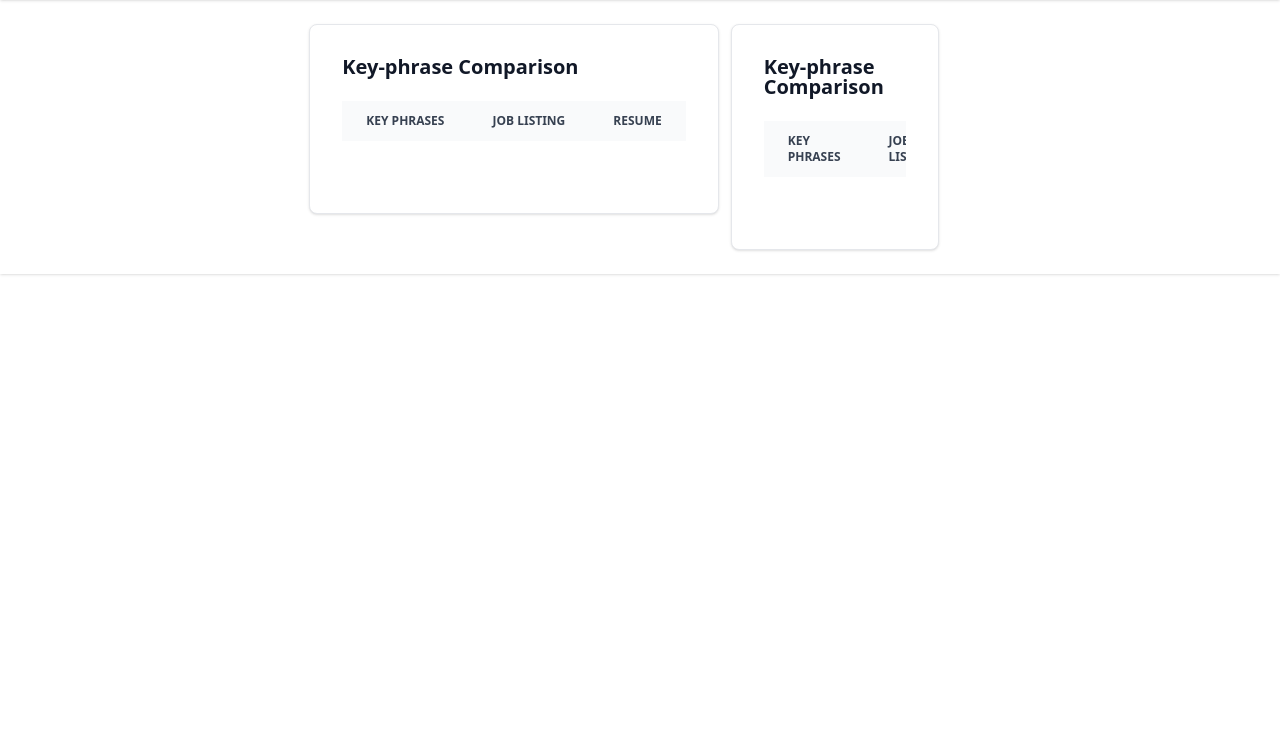
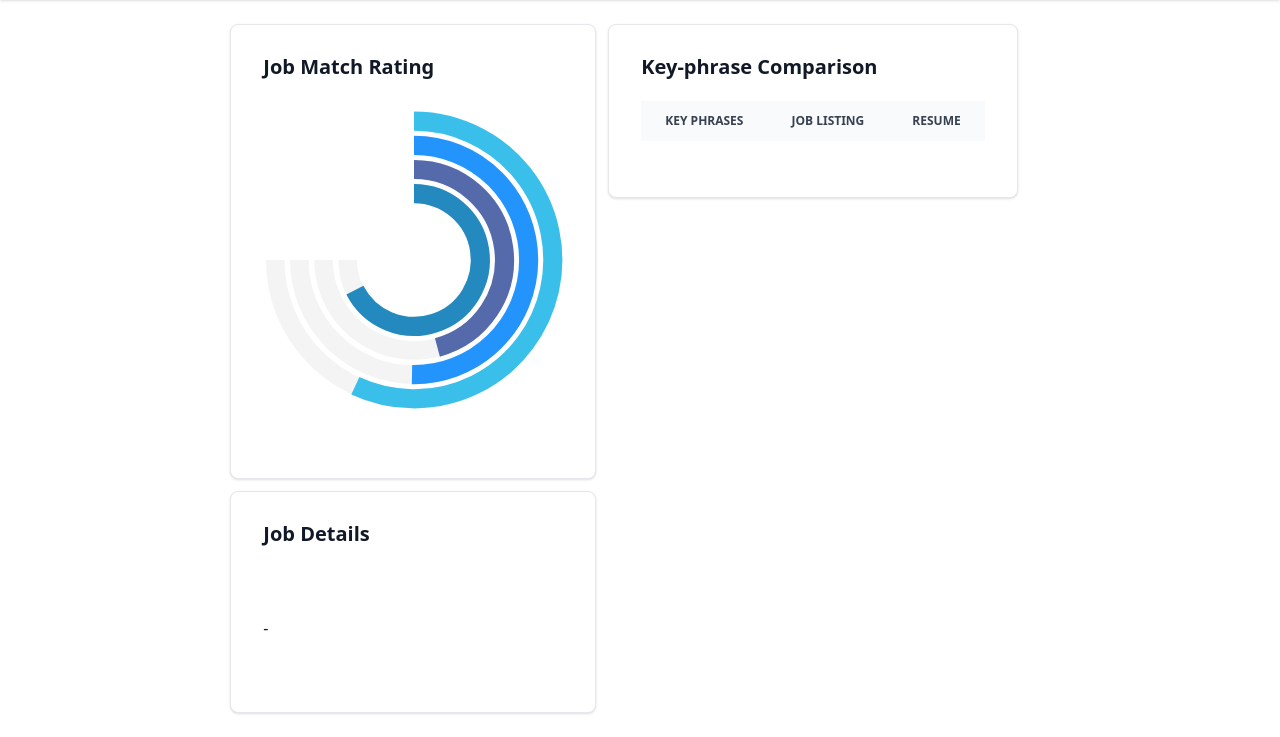
Before and after one commit to kdenny25/jobai, a Flask app: template templates/application_analysis.html in a window 1280 px wide. Shown: the part 140-877 px from the top of the page. Before the commit the page ends 415 px from the top, so only its background shows below. Run offline with Flask 3, Linux system fonts and the light colour scheme; the template is opened without the code that fills it, so the values that code supplies are empty; parts of the project's set-up code (start-up, migrations or seed data) failed here and were passed over; some libraries are stand-ins or nearby versions.

Commit message:
Updates to application analysis

```diff
--- a/app.py
+++ b/app.py
@@ -128,12 +128,22 @@ def app_analysis():
     salary_high = None if salary_high == '' else float(salary_high)
     job_description = request.form.get('job_description')
 
+    job_details = {
+        "date_applied": date_applied,
+        "job_title": job_title,
+        "company_name": company_name,
+        "company_website": company_website,
+        "salary_low": salary_low,
+        "salary_high": salary_high,
+        "job_description": job_description
+    }
+
     analyze = Analysis(resume, job_description)
 
     app_key_phrases = analyze.key_phrase_counts()
-    print(app_key_phrases)
+    #print(app_key_phrases)
 
-    return render_template('application_analysis.html', app_key_phrases=app_key_phrases)
+    return render_template('application_analysis.html', app_key_phrases=app_key_phrases, job_details=job_details)
 
 if __name__ == '__main__':
     app.run()
--- a/static/dist/css/output.css
+++ b/static/dist/css/output.css
@@ -1321,6 +1321,10 @@ input[type="range"]::-ms-fill-lower {
   width: 100%;
 }
 
+.w-96 {
+  width: 24rem;
+}
+
 .min-w-0 {
   min-width: 0px;
 }
@@ -1351,6 +1355,10 @@ input[type="range"]::-ms-fill-lower {
 
 .max-w-xs {
   max-width: 20rem;
+}
+
+.max-w-lg {
+  max-width: 32rem;
 }
 
 .flex-1 {
@@ -1428,6 +1436,10 @@ input[type="range"]::-ms-fill-lower {
 
 .grid-cols-7 {
   grid-template-columns: repeat(7, minmax(0, 1fr));
+}
+
+.grid-rows-2 {
+  grid-template-rows: repeat(2, minmax(0, 1fr));
 }
 
 .flex-row {
--- a/templates/application_analysis.html
+++ b/templates/application_analysis.html
@@ -13,48 +13,38 @@
 
     <div class="flex justify-center">
         <div class="flex flex-wrap gap-3 py-6 sm:pr-6 lg:pr-8">
-            <div class="block">
+            <div class="grid grid-flow-rows auto-rows-max gap-3 max-w-md">
                 <div class="p-4 bg-white border border-gray-200 rounded-lg shadow sm:p-8 dark:bg-gray-800 dark:border-gray-700">
-                    <h5 class="text-xl font-bold leading-none text-gray-900 dark:text-white">Key-phrase Comparison</h5>
-                    <div class="flex items-center justify-between mb-4">
+                    <h5 class="text-xl font-bold leading-none text-gray-900 dark:text-white">Job Match Rating</h5>
+                    <div class="flex items-center justify-center">
                         <div>
-                            <div class="px-4 py-6 sm:grid sm:grid-cols-5 sm:gap-4 sm:px-0">
-                                <div class="grid col-span-6 relative overflow-x-auto">
-                                    <table class="w-full text-sm text-left rtl:text-right text-gray-500 dark:text-gray-400">
-                                    <thead class="text-xs text-gray-700 uppercase bg-gray-50 dark:bg-gray-700 dark:text-gray-400">
-                                        <tr>
-                                          <th class="px-6 py-3">Key Phrases</th>
-                                          <th class="px-6 py-3">Job Listing</th>
-                                          <th class="px-6 py-3">Resume</th>
-                                        </tr>
-                                    </thead>
-                                    <tbody>
-                                    {% for keyphrase, value in app_key_phrases.items() %}
-                                        {% if value[0] <= value[1] %}
-                                            <tr class="bg-white border-b dark:bg-gray-800 dark:border-gray-700">
-                                              <td class="px-6 py-4 font-medium text-gray-900 whitespace-nowrap dark:text-white">{{ keyphrase }}</td>
-                                              <td class="px-6 py-4">{{ value[0] }}</td>
-                                              <td class="px-6 py-4">{{ value[1] }}</td>
-                                            </tr>
-                                        {% else %}
-                                            <tr class="bg-red-400 border-b dark:bg-red-950  dark:border-gray-700">
-                                              <td class="px-6 py-4 font-medium text-gray-900 whitespace-nowrap dark:text-white">{{ keyphrase }}</td>
-                                              <td class="px-6 py-4">{{ value[0] }}</td>
-                                              <td class="px-6 py-4">{{ value[1] }}</td>
-                                            </tr>
-                                        {% endif %}
-                                    {% endfor %}
-                                    </table>
-                                </div>
+                            <div id="match-rating"></div>
+                        </div>
+                    </div>
+                </div>
+                <div class="p-4 bg-white border border-gray-200 rounded-lg shadow sm:p-8 dark:bg-gray-800 dark:border-gray-700">
+                    <h5 class="text-xl font-bold leading-none text-gray-900 dark:text-white">Job Details</h5>
+                    <div class="flex items-center justify-between">
+                        <div>
+                            <div class="grid grid-rows-auto px-4 py-6 sm:gap-4 sm:px-0 text-gray-900 dark:text-white">
+                                <p>{{ job_details['job_title'] }}</p>
+                                <p>{{ job_details['company_name'] }}</p>
+                                {% if job_details['company_website'] != '' %}
+                                    <p>{{ job_details['company_website'] }}</p>
+                                {% endif %}
+                                {% if job_details['salary_high'] != '' %}
+                                    <p>{{ job_details['salary_low'] }} - {{ job_details['salary_high'] }}</p>
+                                {% endif %}
+                                <span>{{ job_details['job_description'] }}</span>
                             </div>
                         </div>
                     </div>
                 </div>
             </div>
-            <div class="block w-52">
+            <div class="block max-w-lg">
                 <div class="p-4 bg-white border border-gray-200 rounded-lg shadow sm:p-8 dark:bg-gray-800 dark:border-gray-700">
                     <h5 class="text-xl font-bold leading-none text-gray-900 dark:text-white">Key-phrase Comparison</h5>
-                    <div class="flex items-center justify-between mb-4">
+                    <div class="flex items-center justify-between">
                         <div>
                             <div class="px-4 py-6 sm:grid sm:grid-cols-5 sm:gap-4 sm:px-0">
                                 <div class="grid col-span-6 relative overflow-x-auto">
@@ -96,5 +86,57 @@
 {% endblock %}
 
 {% block scripts %}
+<script>
+        var options = {
+          series: [76, 67, 61, 90],
+          chart: {
+          height: 390,
+          type: 'radialBar',
+        },
+        plotOptions: {
+          radialBar: {
+            offsetY: 0,
+            startAngle: 0,
+            endAngle: 270,
+            hollow: {
+              margin: 5,
+              size: '30%',
+              background: 'transparent',
+              image: undefined,
+            },
+            dataLabels: {
+              name: {
+                show: false,
+              },
+              value: {
+                show: false,
+              }
+            },
+            barLabels: {
+              enabled: true,
+              useSeriesColors: true,
+              margin: 8,
+              fontSize: '16px',
+              formatter: function(seriesName, opts) {
+                return seriesName + ":  " + opts.w.globals.series[opts.seriesIndex]
+              },
+            },
+          }
+        },
+        colors: ['#1ab7ea', '#0084ff', '#39539E', '#0077B5'],
+        labels: ['Vimeo', 'Messenger', 'Facebook', 'LinkedIn'],
+        responsive: [{
+          breakpoint: 480,
+          options: {
+            legend: {
+                show: false
+            }
+          }
+        }]
+        };
+
+        var chart = new ApexCharts(document.querySelector("#match-rating"), options);
+        chart.render();
+</script>
 </div>
 {% endblock %}
--- a/templates/layout.html
+++ b/templates/layout.html
@@ -7,6 +7,7 @@
         <link rel="stylesheet" href="{{url_for('static',filename='dist/css/output.css')}}">
         <link rel="stylesheet" href="https://fonts.googleapis.com/icon?family=Material+Icons">
         <script src="https://code.jquery.com/jquery-3.6.4.min.js"></script>
+        <script src="https://cdn.jsdelivr.net/npm/apexcharts"></script>
     </head>
     <body class="bg-white shadow dark:bg-gray-900">
         {% include "components/horizontal_nav.html" %}
```
Also changed, not shown: readme.md.
